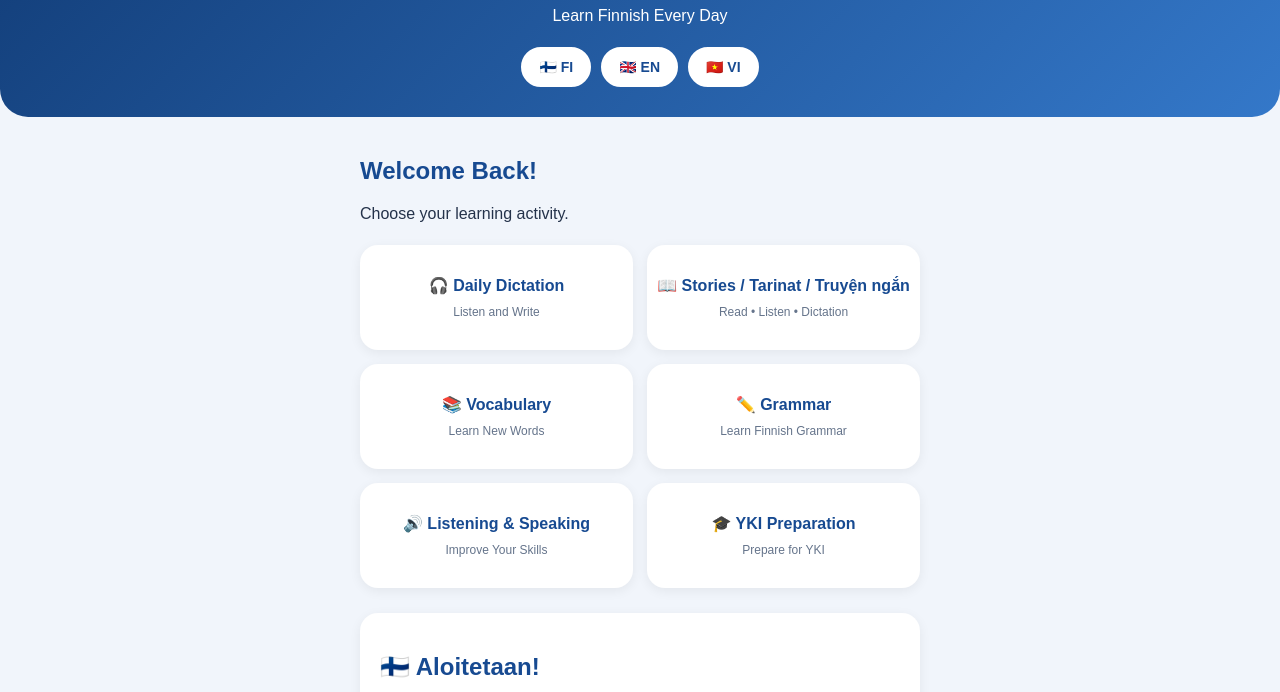
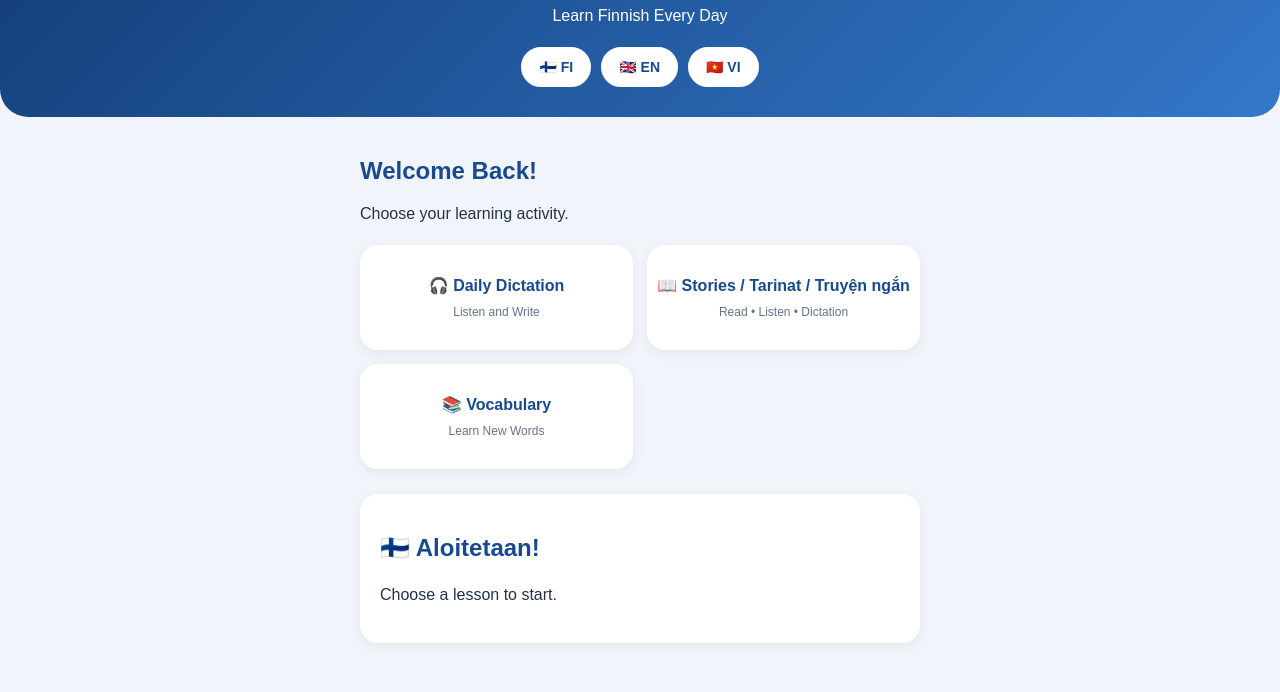
Before and after one commit to quang300986/Suomi-Valo300986, a plain HTML site: page index.html in a window 1280 px wide. Shown: the part 108-800 px from the top of the page. Drawn offline with Linux system fonts and the light colour scheme.

Commit message:
Update index.html

```diff
--- a/index.html
+++ b/index.html
@@ -42,20 +42,6 @@
             <small id="desc-vocabulary">Learn New Words</small>
         </button>
 
-        <button onclick="openLesson('grammar')">
-            ✏️ <span id="menu-grammar">Grammar</span>
-            <small id="desc-grammar">Learn Finnish Grammar</small>
-        </button>
-
-        <button onclick="openLesson('listening')">
-            🔊 <span id="menu-listening">Listening & Speaking</span>
-            <small id="desc-listening">Improve Your Skills</small>
-        </button>
-
-        <button onclick="openLesson('yki')">
-            🎓 <span id="menu-yki">YKI Preparation</span>
-            <small id="desc-yki">Prepare for YKI</small>
-        </button>
     </section>
 
     <section id="lesson">
```
